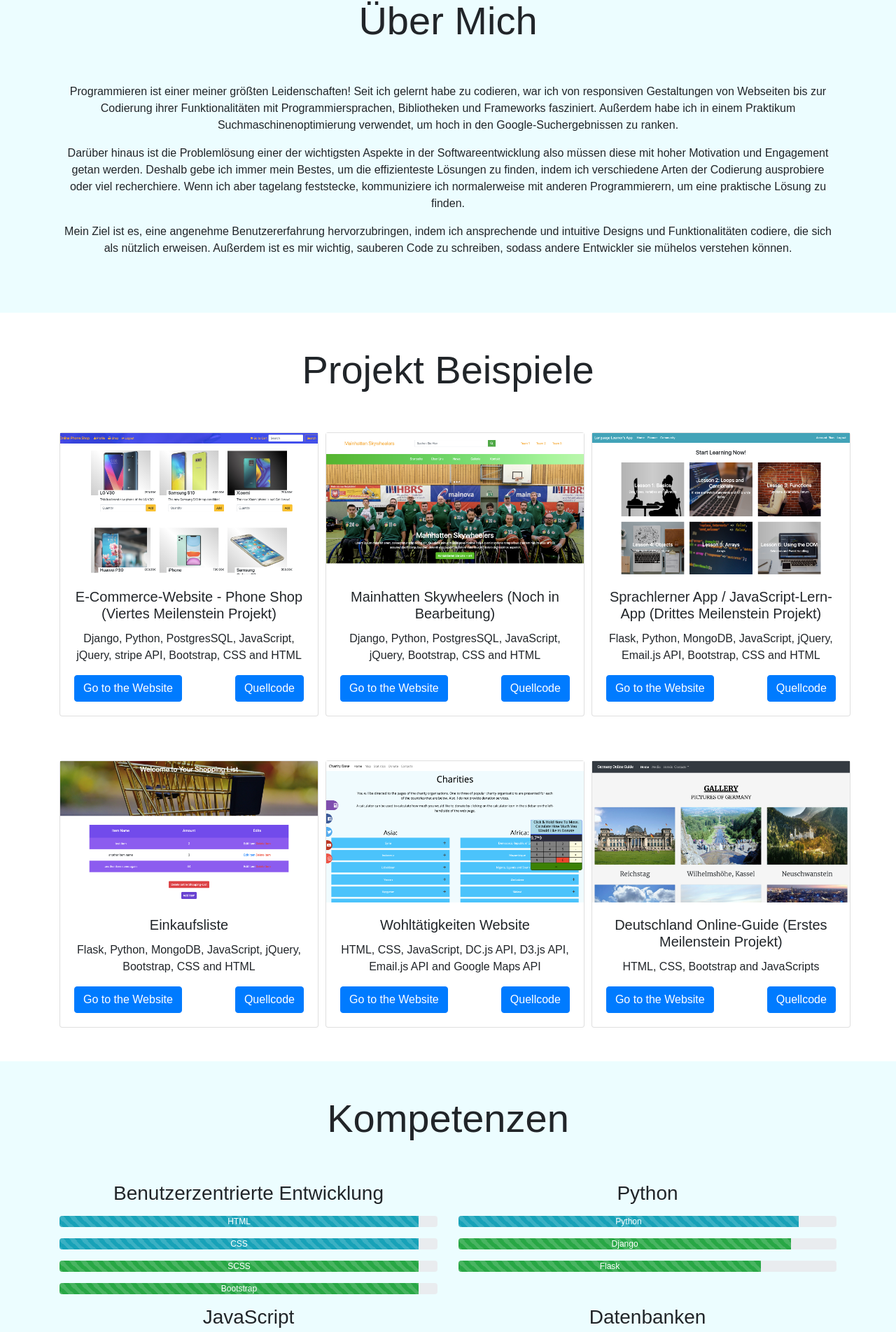
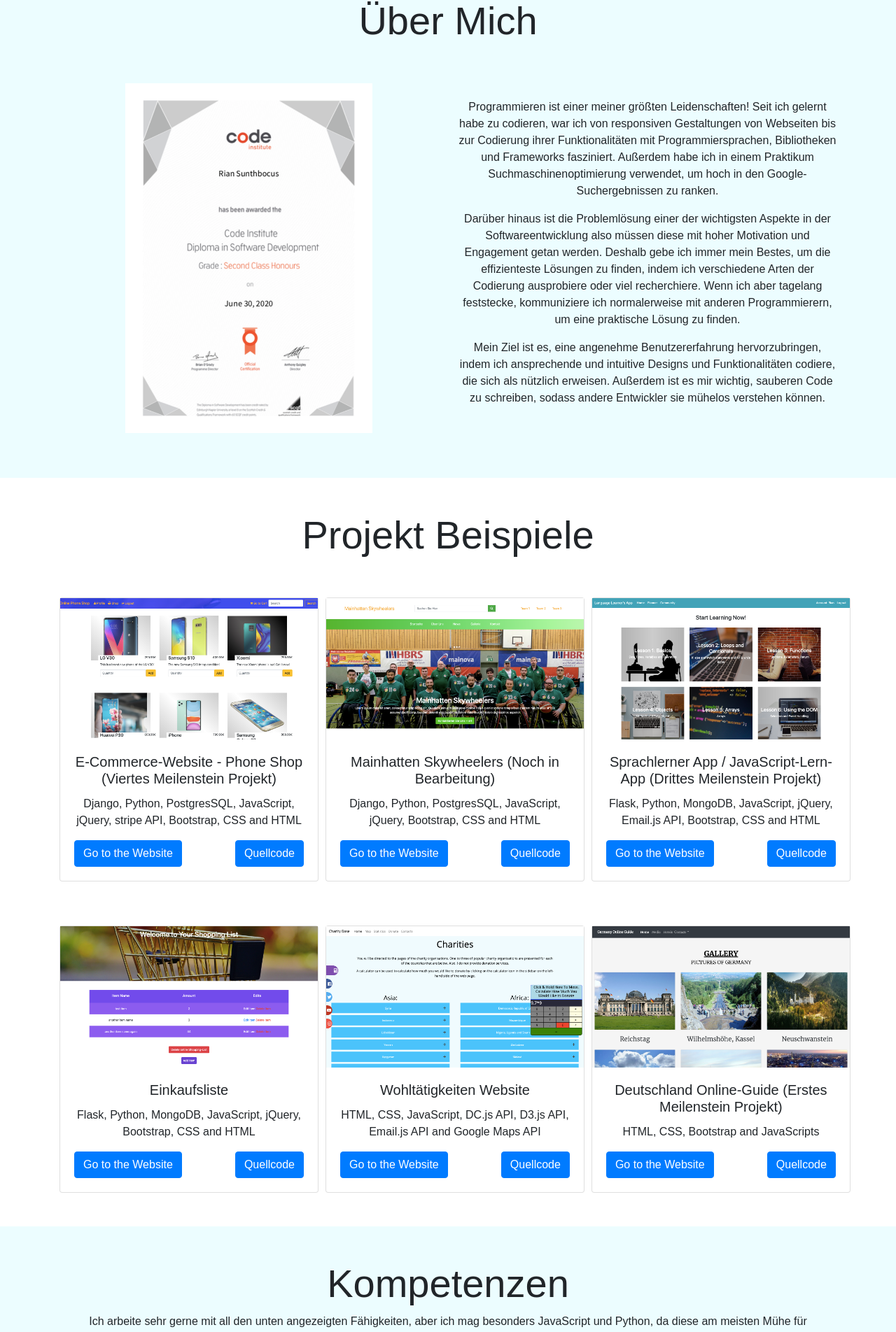
Before and after one commit to Rian1010/Portfolio, a React (Create React App) app in the folder portfolio/: page /de in a window 1280 px wide. Shown: the part 876-2780 px from the top of the page at 70% size. Built offline with nearby package versions, Linux system fonts and the light colour scheme.

Commit message:
Added a picture in both of the about me sections and edited some of the animations on scroll

```diff
--- a/portfolio/src/components/About.js
+++ b/portfolio/src/components/About.js
@@ -13,7 +13,7 @@ function About() {
         function fadeFunction () {
             const width = window.innerWidth;
             const screenSizeHorizontal = 992;
-            const screenSizeVerical = height / 2
+            const screenSizeVerical = height / 1.5
             if(width >= screenSizeHorizontal) {
                 if(window.scrollY >= screenSizeVerical) {
                     fadeHandler(true);
@@ -25,16 +25,19 @@ function About() {
     if (window.location.pathname === "/" || window.location.pathname === "/Portfolio/") {
         return (
             <section className="blue-background pt-5" id="about">
-                <Container className={`py-3 ${fadeIn ? 'is-visible' : 'invisible-right'}`} ref={ref}>
+                <Container className="py-3">
                     <Row className="text-center">
-                        <Col>
+                        <Col className={fadeIn ? 'is-visible' : 'invisible-title'} ref={ref}>
                             <h2 className="display-4">
                                 About Me
                             </h2>
                         </Col>
                     </Row>
                     <Row className="py-3 py-md-5 d-flex align-items-center">
-                        <Col xs={12}  className="text-center pt-4 pt-lg-0">
+                        <Col xs={12} lg={6} className={fadeIn ? 'is-visible' : 'invisible-left'} ref={ref}>
+                            <div className="diploma-img"></div>
+                        </Col>
+                        <Col xs={12} lg={6} className={`text-center pt-4 pt-lg-0 ${fadeIn ? 'is-visible' : 'invisible-right'}`} ref={ref}>
                             <p>
                                 Programming is one of my greatest passions! Ever since I learned how to code, I was captivated
                                 from designing websites responsive coding their functionalities with programming languages, libraries
@@ -62,16 +65,19 @@ function About() {
     else if (window.location.pathname === "/de") {
         return (
             <section className="blue-background pt-5" id="about">
-                <Container className={`py-3 ${fadeIn ? 'is-visible' : 'invisible-right'}`} ref={ref}>
+                <Container className="py-3">
                     <Row className="text-center">
-                        <Col>
+                        <Col className={fadeIn ? 'is-visible' : 'invisible-title'} ref={ref}>
                             <h2 className="display-4">
                                 Über Mich
                             </h2>
                         </Col>
                     </Row>
                     <Row className="py-3 py-md-5 d-flex align-items-center">
-                        <Col xs={12} className="text-center pt-4 pt-lg-0">
+                        <Col xs={12} lg={6} className={fadeIn ? 'is-visible' : 'invisible-left'} ref={ref}>
+                            <div className="diploma-img"></div>
+                        </Col>
+                        <Col xs={12} lg={6} className={`text-center pt-4 pt-lg-0 ${fadeIn ? 'is-visible' : 'invisible-right'}`} ref={ref}>
                             <p>
                                 Programmieren ist einer meiner größten Leidenschaften! Seit ich gelernt habe zu codieren, war ich
                                 von responsiven Gestaltungen von Webseiten bis zur Codierung ihrer Funktionalitäten mit
--- a/portfolio/src/components/App.css
+++ b/portfolio/src/components/App.css
@@ -109,6 +109,27 @@ html, body {
 }
 
 /* About */
+.diploma-img {
+  width: 100%;
+  height: 350px;
+  background-image: url('../img/Diploma.png');
+  background-size: contain;
+  background-position: center;
+  background-repeat: no-repeat;
+}
+
+@media (min-width: 576px) {
+  .diploma-img {
+    height: 400px;
+  }
+}
+
+@media (min-width: 992px) {
+  .diploma-img {
+    height: 500px;
+  }
+}
+
 /* .about-img {
   width: 100%;
   height: 300px;
--- a/portfolio/src/components/App.js
+++ b/portfolio/src/components/App.js
@@ -35,7 +35,7 @@ function App() {
           const width = window.innerWidth;
           const screenSizeHorizontal = 992;
           if(width >= screenSizeHorizontal) {
-              if(window.scrollY >= 900) {
+              if(window.scrollY >= 1100) {
                   fadeCardHandler(true);
               }
           } else {
--- a/portfolio/src/components/SkillBars.js
+++ b/portfolio/src/components/SkillBars.js
@@ -13,7 +13,7 @@ function SkillBars() {
             const width = window.innerWidth;
             const screenSizeHorizontal = 992;
             if(width >= screenSizeHorizontal) {
-                if(window.scrollY >= 2000) {
+                if(window.scrollY >= 2300) {
                     fadeSkillsHandler(true);
                 }
             }
@@ -27,6 +27,15 @@ function SkillBars() {
                     <Row className={`text-center ${fadeInSkills ? 'is-visible' : 'invisible-title'}`} ref={ref}>
                         <Col>
                             <h2 className="display-4">Skills</h2>
+                        </Col>
+                    </Row>
+                    <Row className={fadeInSkills ? 'is-visible' : 'invisible-title'}>
+                        <Col>
+                            <p className="text-center">
+                                I enjoy working with all of the skills listed below a lot, but I especially like JavaScript and
+                                Python, as these require the most effort for problem solving and different ideas to get things
+                                to work. In fact, this website was made using React.js.
+                            </p>
                         </Col>
                     </Row>
                     <Row className="pt-5">
@@ -134,6 +143,15 @@ function SkillBars() {
                             <h2 className="display-4 word-break">Kompetenzen</h2>
                         </Col>
                     </Row>
+                    <Row className={fadeInSkills ? 'is-visible' : 'invisible-title'}>
+                        <Col>
+                            <p className="text-center">
+                                Ich arbeite sehr gerne mit all den unten angezeigten Fähigkeiten, aber ich mag besonders JavaScript und
+                                Python, da diese am meisten Mühe für Problemlösungen und verschiedene Ideen erfordern, um Sachen
+                                ins Laufen zu bringen. Tatsächlich wurde diese Website mit React.js erstellt.
+                            </p>
+                        </Col>
+                    </Row>
                     <Row className="pt-5">
                         <Col md={6} className={fadeInSkills ? 'is-visible' : 'invisible-left'} ref={ref}>
                             <h3 className="text-center">Benutzerzentrierte Entwicklung</h3>
```
Also changed, not shown: portfolio/src/img/Diploma.png (added).
